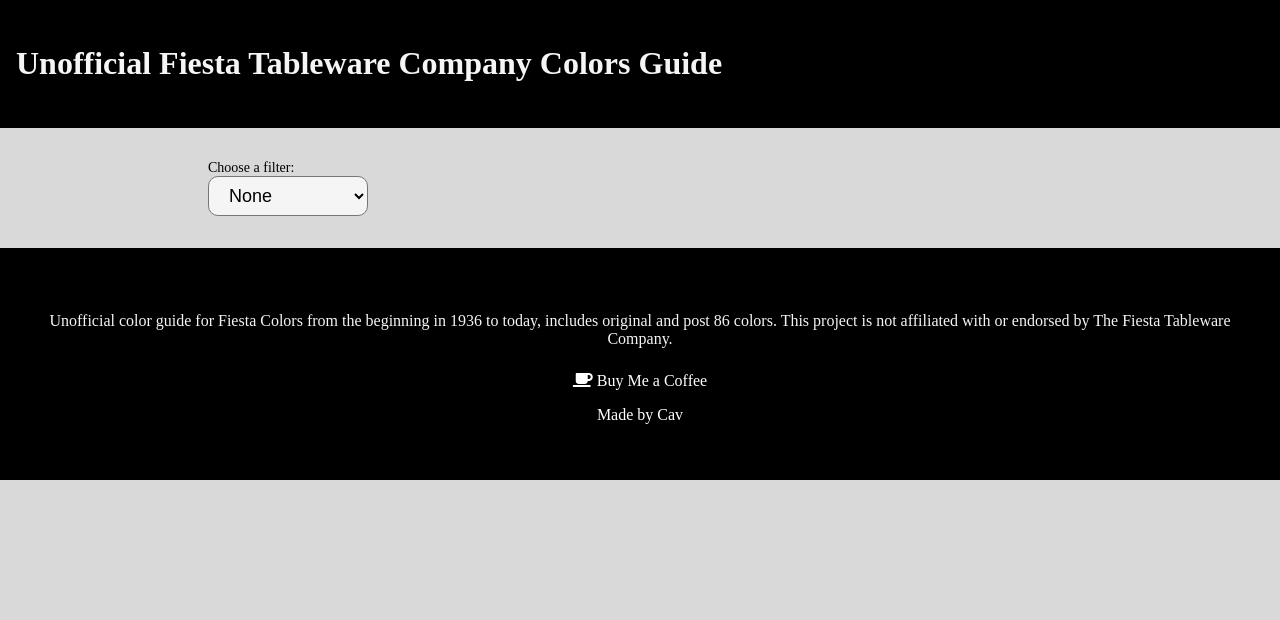
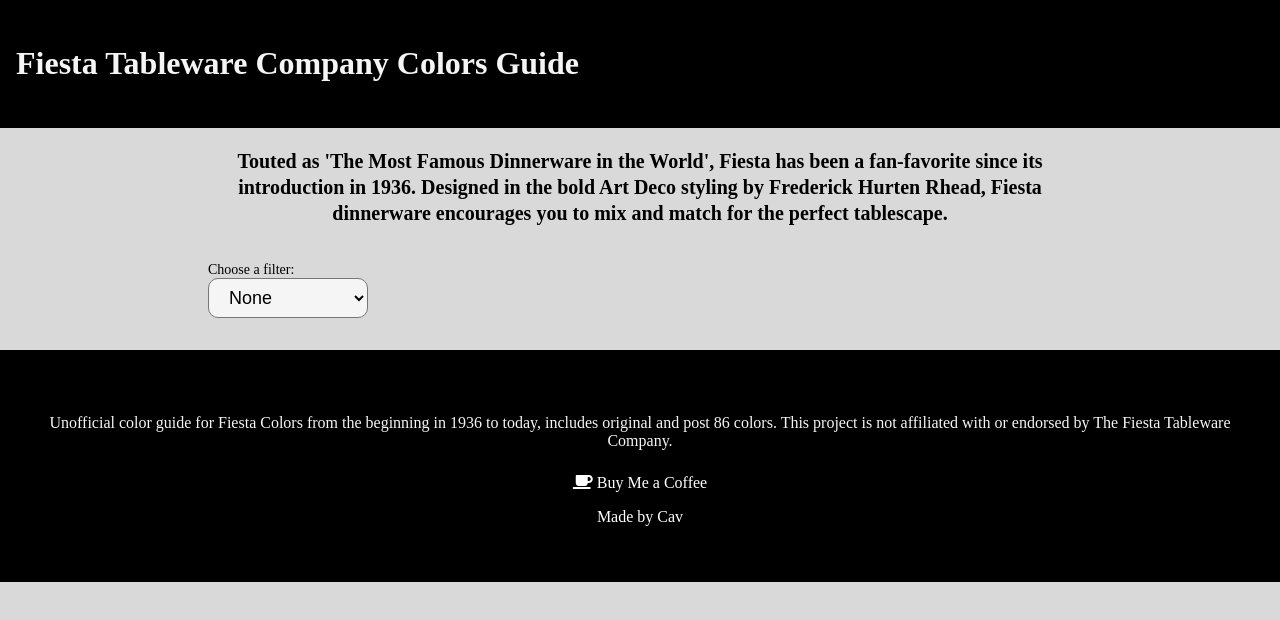
Before and after one commit to TheKicker/Fiesta-Color-Guide, a plain HTML site: page index.html in a window 1280 px wide. Drawn offline with Linux system fonts and the light colour scheme; no server answers.

Commit message:
Added Description

```diff
--- a/assets/css/main.css
+++ b/assets/css/main.css
@@ -76,6 +76,12 @@
 .details{
     font-size: 18px;
 }
+.lead{
+    font-size: 20px;
+    text-align: center;
+    font-weight: bold;
+    line-height: 26px;
+}
 label{
     font-size: 14px;
     vertical-align: top;
--- a/index.html
+++ b/index.html
@@ -9,7 +9,7 @@
         <!-- HTML Meta Tags -->
         <title>Unofficial Fiesta Tableware Company Color Guide</title>
         <link rel="icon" type="image/png" href="assets/images/FTC-ICO.png">
-        <meta name="description" content="undefined">
+        <meta name="description" content="Touted as 'The Most Famous Dinnerware in the World', Fiesta has been a fan-favorite since its introduction in 1936.  Designed in the bold Art Deco styling by Frederick Hurten Rhead, Fiesta dinnerware encourages you to mix and match for the perfect tablescape.  ">
 
         <!-- Facebook Meta Tags -->
         <meta property="og:url" content="https://thekicker.github.io/FTC-Colors/">
@@ -34,10 +34,13 @@
     </head>
     <body>
         <header>
-            <h1>Unofficial Fiesta Tableware Company Colors Guide</h1>
+            <h1>Fiesta Tableware Company Colors Guide</h1>
         </header>
 
         <div class="container">
+            <p class="lead">
+                Touted as 'The Most Famous Dinnerware in the World', Fiesta has been a fan-favorite since its introduction in 1936.  Designed in the bold Art Deco styling by Frederick Hurten Rhead, Fiesta dinnerware encourages you to mix and match for the perfect tablescape.
+            </p>
             <div class="d-flex">
                 <div class="d-col">
                     <label for="filterSelection">Choose a filter:</label>
```
